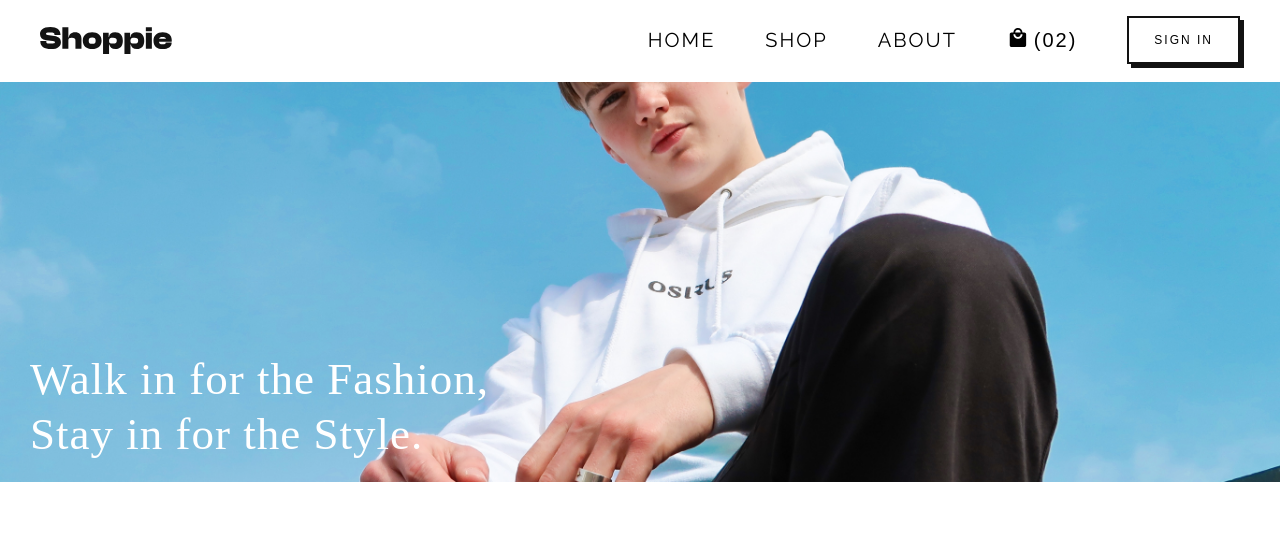
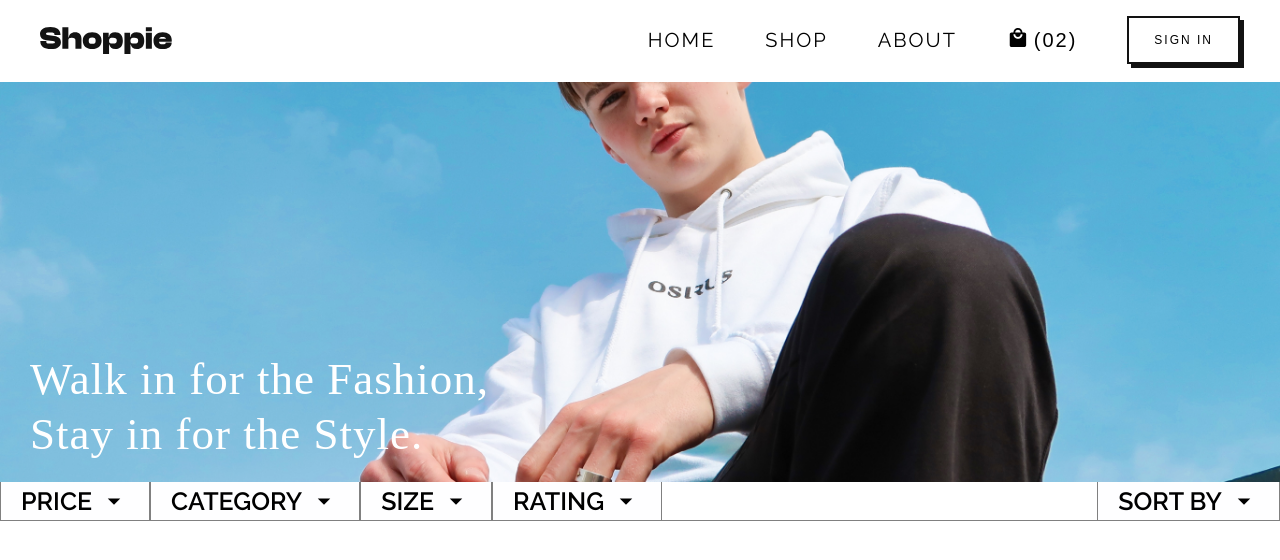
Before and after one commit to muhammedanaskhan/Shoppie-E-Commerce-App, a Next.js app: page /products in a window 1280 px wide. Shown: the top 560 px of the page. Built offline with nearby package versions, Linux system fonts and the light colour scheme; no server answers; a web font is replaced by a local one.

Commit message:
:art: fiters bar designed

```diff
--- /dev/null
+++ b/components/Shop/Filters/Filters.js
@@ -0,0 +1,128 @@
+import React from 'react'
+import ArrowDropDownIcon from '@mui/icons-material/ArrowDropDown';
+import classes from './Filters.module.css'
+
+
+const Filters = () => {
+
+    const [openFilter, setOpenFilter] = React.useState( // to detect which expandable filter to open
+        {
+            price: false,
+            category: false,
+            size: false,
+            rating: false,
+            sortBy: false
+        }
+    )
+
+    function toggleFilter(type){
+        switch(type){
+            case 'price':
+                setOpenFilter((prev) => ({
+                    price: true,
+                    category: false,
+                    size: false,
+                    rating: false,
+                    anyActive: true
+                }))
+            break;
+
+            case 'category':
+                setOpenFilter((prev) => ({
+                    price: false,
+                    category: !prev.category,
+                    size: false,
+                    rating: false,
+                    anyActive: true
+                }))
+            break;
+
+            case 'size':
+                setOpenFilter((prev) => ({
+                    price: false,
+                    category: false,
+                    size: !prev.size,
+                    rating: false,
+                    anyActive: true
+                }))
+            break;
+            case 'rating':
+                setOpenFilter((prev) => ({
+                    price: false,
+                    category: false,
+                    size: false,
+                    rating: !prev.rating,
+                    anyActive: true,
+                }))
+                break;
+            case 'sortby':
+                setOpenFilter((prev) => ({
+                    price: false,
+                    category: false,
+                    size: false,
+                    rating: false,
+                    sortBy: !prev.sortBy,
+                }))
+                break;
+                default:
+                    break;
+        }
+    }
+
+    console.log(openFilter.price)
+
+  return (
+    <div className={classes.container}>
+        <div className={classes.desktopDiv}>
+            <div className={classes.leftFilters}>
+                <div className={`${openFilter.price ? classes.activeFilter : classes.filter}`} onClick={() => toggleFilter('price')}>
+                    <h3>PRICE</h3>
+                    <ArrowDropDownIcon className={`${classes.expandIcon} ${openFilter.price && classes.activeIcon}`}/>
+                </div>
+                <div className={`${openFilter.category ? classes.activeFilter : classes.filter}`} onClick={() => toggleFilter('category')}>
+                    <h3>CATEGORY</h3>
+                    <ArrowDropDownIcon className={`${classes.expandIcon} ${openFilter.category && classes.activeIcon}`}/>
+                </div>
+                <div className={`${openFilter.size ? classes.activeFilter : classes.filter}`} onClick={() =>toggleFilter('size')}>
+                    <h3>SIZE</h3>
+                    <ArrowDropDownIcon className={`${classes.expandIcon} ${openFilter.size && classes.activeIcon}`}/>
+                </div>
+                <div className={`${openFilter.rating ? classes.activeFilter : classes.filter}`} onClick={() => toggleFilter('rating')}>
+                    <h3>RATING</h3>
+                    <ArrowDropDownIcon className={`${classes.expandIcon} ${openFilter.rating && classes.activeIcon}`}/>
+                </div>
+            </div>
+            <div className={classes.rightFilters}>
+                <div className={`${openFilter.sortBy ? classes.activeFilter : classes.filter}`} onClick={() => toggleFilter('sortby')}>
+                    <h3>SORT BY</h3>
+                    <ArrowDropDownIcon className={`${classes.expandIcon} ${openFilter.rating && classes.activeIcon}`}/>
+                </div>
+            </div>
+        </div>
+        <div className={classes.mobileDiv}>
+                <div className={`${openFilter.price ? classes.activeFilter : classes.filter}`} onClick={() => toggleFilter('price')}>
+                    <h3>PRICE</h3>
+                    <ArrowDropDownIcon className={`${classes.expandIcon} ${openFilter.price && classes.activeIcon}`}/>
+                </div>
+                <div className={`${openFilter.category ? classes.activeFilter : classes.filter}`} onClick={() => toggleFilter('category')}>
+                    <h3>CATEGORY</h3>
+                    <ArrowDropDownIcon className={`${classes.expandIcon} ${openFilter.category && classes.activeIcon}`}/>
+                </div>
+                <div className={`${openFilter.size ? classes.activeFilter : classes.filter}`} onClick={() =>toggleFilter('size')}>
+                    <h3>SIZE</h3>
+                    <ArrowDropDownIcon className={`${classes.expandIcon} ${openFilter.size && classes.activeIcon}`}/>
+                </div>
+                <div className={`${openFilter.rating ? classes.activeFilter : classes.filter}`} onClick={() => toggleFilter('rating')}>
+                    <h3>RATING</h3>
+                    <ArrowDropDownIcon className={`${classes.expandIcon} ${openFilter.rating && classes.activeIcon}`}/>
+                </div>
+                <div className={`${openFilter.sortBy ? classes.activeFilter : classes.filter}`} onClick={() => toggleFilter('sortby')}>
+                    <h3>SORT BY</h3>
+                    <ArrowDropDownIcon className={`${classes.expandIcon} ${openFilter.rating && classes.activeIcon}`}/>
+                </div>
+        </div>
+    </div>
+  )
+}
+
+export default Filters
--- /dev/null
+++ b/components/Shop/Filters/Filters.module.css
@@ -0,0 +1,141 @@
+/* .container{
+    color: black;
+    display: flex;
+    justify-content: space-between;
+    border-bottom: 0.25px solid gray !important;
+} */
+
+.desktopDiv{
+    color: black;
+    display: flex;
+    justify-content: space-between;
+    border-bottom: 0.25px solid gray !important;
+}
+
+.mobileDiv{
+    color: black;
+    display: none;
+    flex-wrap: wrap;
+}
+
+.leftFilters{
+    display: flex;
+width: fit-content;
+}
+
+.filter{
+    cursor: pointer;
+    display: flex;
+    justify-content: center;
+    align-items: center;
+    border: 0.25px solid gray;
+    border-bottom: none;
+    border-top: none;
+    height: 38px !important;
+    background-color: #FEFEFF;
+    padding: 10px 20px;
+    gap: 7px;
+}
+
+.activeFilter{
+    cursor: pointer;
+    display: flex;
+    justify-content: center;
+    align-items: center;
+    height: 38px !important;
+    border: 0.25px solid gray;
+    border-bottom: none;
+    background-color:  rgb(231, 228, 228);
+    padding: 10px 20px;
+    gap: 7px;
+}
+
+
+.filter h3{
+    font-family: "Raleway", sans-serif;
+    font-size: 2.5rem;
+}
+
+.activeFilter h3{
+    font-family: "Raleway", sans-serif;
+    font-size: 2.5rem;
+}
+.expandIcon{
+    width: 3rem !important;
+    height: 3rem !important;
+    font-weight: 300 !important;
+    transition: all 0.3s ease-in-out;
+}
+
+@media screen and (max-width: 845px) {
+    .filter{
+        padding: 8px 15px;
+        gap: 4px;
+    }
+
+    .activeFilter{
+        padding: 8px 15px;
+        gap: 4px;
+    }
+
+
+    .filter h3{
+        font-size: 1.5rem;
+    }
+
+    .activeFilter h3{
+        font-size: 1.5rem;
+    }
+    .expandIcon{
+        width: 2rem !important;
+        height: 2rem !important;
+    }
+}
+
+@media screen and (max-width: 550px) {
+
+
+    .filter{
+
+        border-bottom: 0.25px solid gray;
+    }
+
+    .activeFilter{
+
+        border-bottom: 0.25px solid gray;
+
+    }
+
+    .desktopDiv{
+        display: none;
+    }
+
+    .mobileDiv{
+        display: flex;
+    }
+}
+
+@media screen and (max-width: 315px) {
+    .filter{
+        padding: 6px 10px;
+        gap: 4px;
+    }
+
+    .activeFilter{
+        padding: 6px 10px;
+        gap: 4px;
+    }
+
+
+    .filter h3{
+        font-size: 1.25rem;
+    }
+
+    .activeFilter h3{
+        font-size: 1.25rem;
+    }
+    .expandIcon{
+        width: 1.75rem !important;
+        height: 1.75rem !important;
+    }
+}
--- a/package.json
+++ b/package.json
@@ -9,10 +9,10 @@
     "lint": "next lint"
   },
   "dependencies": {
-    "@emotion/react": "^11.11.0",
+    "@emotion/react": "^11.11.1",
     "@emotion/styled": "^11.11.0",
     "@mui/icons-material": "^5.11.16",
-    "@mui/material": "^5.13.3",
+    "@mui/material": "^5.13.5",
     "bcryptjs": "^2.4.3",
     "eslint": "8.41.0",
     "eslint-config-next": "13.4.4",
--- a/src/pages/products/index.js
+++ b/src/pages/products/index.js
@@ -1,12 +1,14 @@
 import React from 'react'
 import Header from '../../../components/Nav/Header/Header'
-import AllProducts from '../../../components/Shop/AllProducts/AllProducts'
+import ShopBanner from '../../../components/Shop/ShopBanner/ShopBanner'
+import Filters from '../../../components/Shop/Filters/Filters'
 
 function index() {
   return (
     <>
         <Header/>
-        <AllProducts/>
+        <ShopBanner/>
+        <Filters/>
     </>
   )
 }
```
Also changed, not shown: components/Shop/ShopBanner/ShopBanner.js (renamed from components/Shop/AllProducts/AllProducts.js, +5 -3 lines), components/Shop/ShopBanner/ShopBanner.module.css (renamed from components/Shop/AllProducts/AllProducts.module.css), 1 other file (tests, documents, lock files or other folders).
